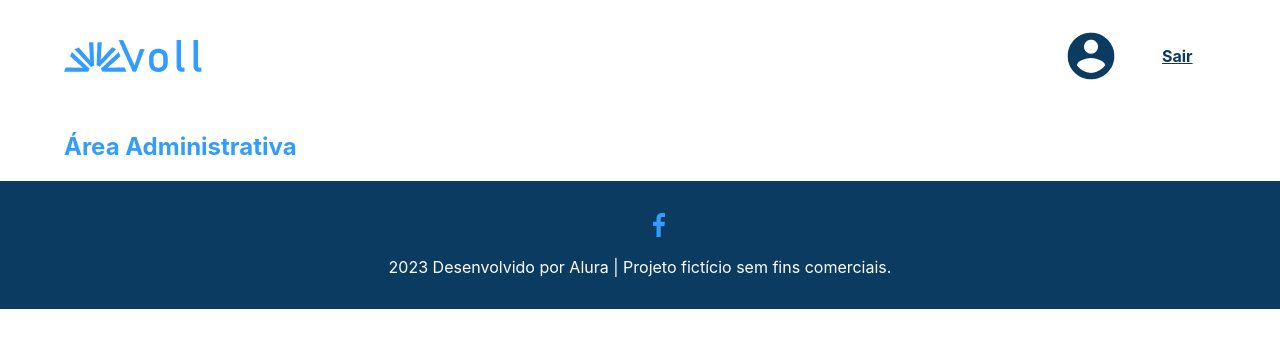
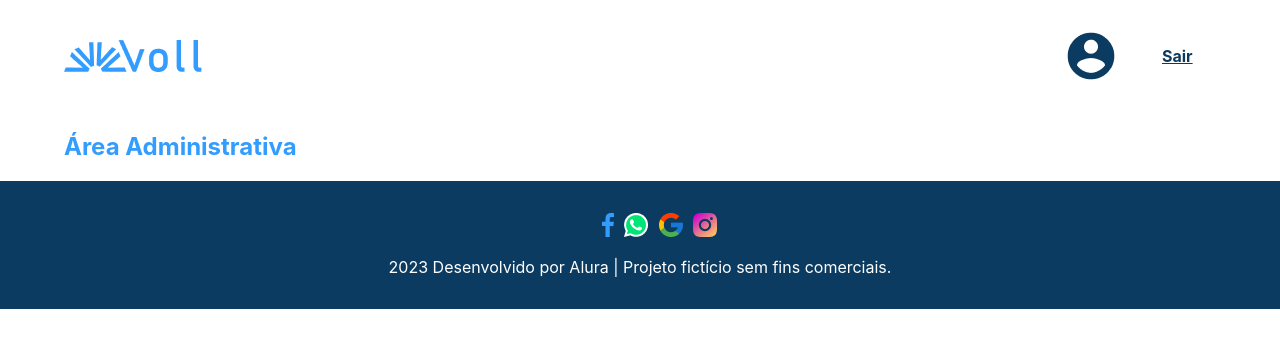
Before and after one commit to RA4Z/voll-main, a React (Create React App) app: page / in a window 1280 px wide. Shown: the top 348 px of the page. Built offline with nearby package versions, Linux system fonts and the light colour scheme; the HTML template or start-up script is replaced by a standard one.

Commit message:
Adicionando outros ícones do desafio

```diff
--- a/src/components/Rodape/index.tsx
+++ b/src/components/Rodape/index.tsx
@@ -1,5 +1,9 @@
 import styled from 'styled-components';
+
 import facebook from './assets/facebook.png';
+import google from './assets/google.png';
+import instagram from './assets/instagram.png';
+import whatsapp from './assets/whatsapp.png';
 
 const RodapeEstilizado = styled.footer`
     height: 100%;
@@ -18,6 +22,7 @@
 
 const ItemEstilizado = styled.li`
     list-style-type: none;
+    gap: 15px;
 `
 
 function Rodape() {
@@ -25,8 +30,23 @@
         <RodapeEstilizado>
             <ListaEstilizada>
                 <ItemEstilizado>
-                    <a href='#'>
+                    <a href='facebook.com'>
                         <img src={facebook} alt='Logo do Facebook' />
+                    </a>
+                </ItemEstilizado>
+                <ItemEstilizado>
+                    <a href="whatsapp.com">
+                        <img src={whatsapp} alt="logo do whatsapp" />
+                    </a>
+                </ItemEstilizado>
+                <ItemEstilizado>
+                    <a href="google.com">
+                        <img src={google} alt="logo do google" />
+                    </a>
+                </ItemEstilizado>
+                <ItemEstilizado>
+                    <a href="instagram.com">
+                        <img src={instagram} alt="logo do instagram" />
                     </a>
                 </ItemEstilizado>
             </ListaEstilizada>
```
